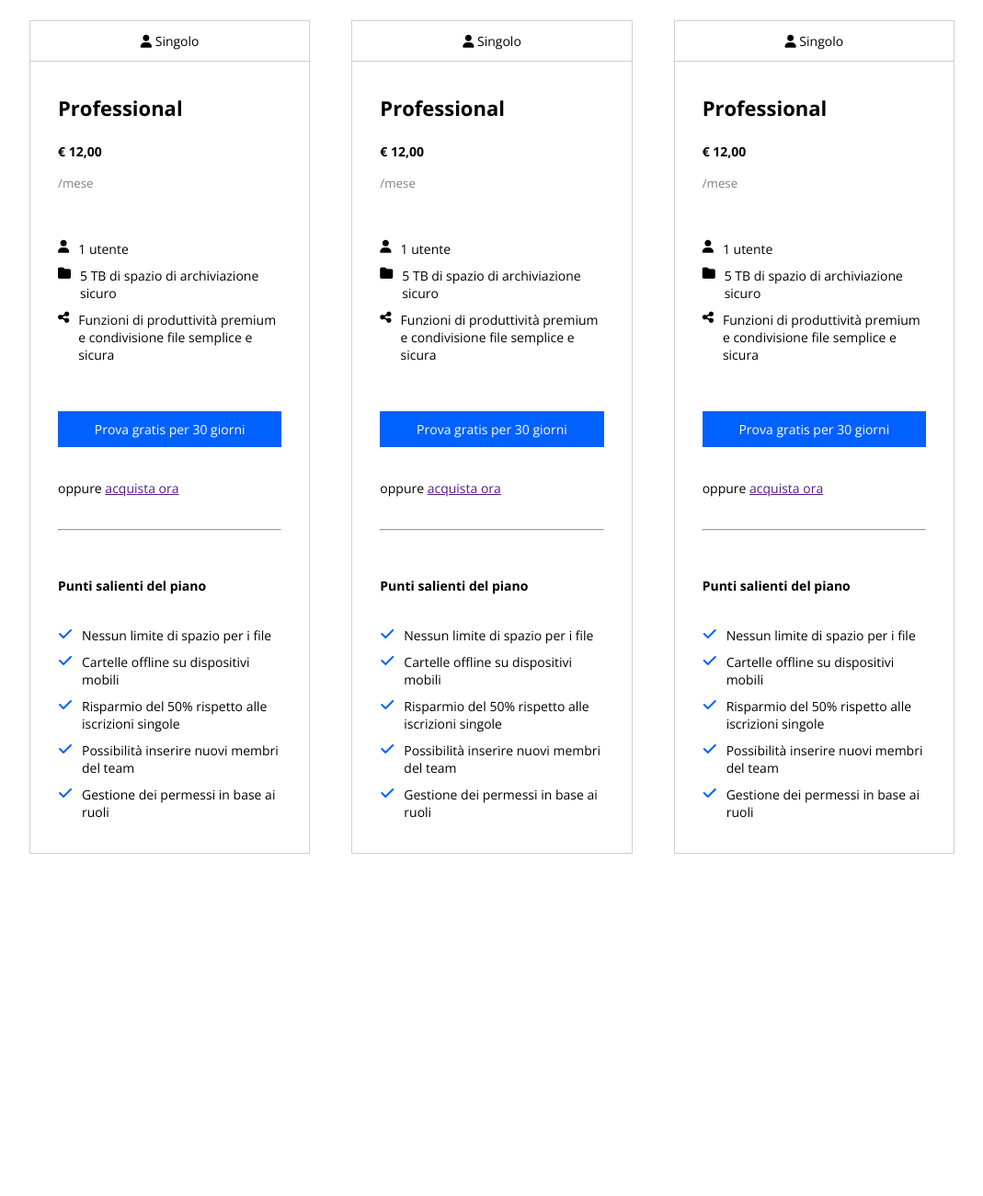
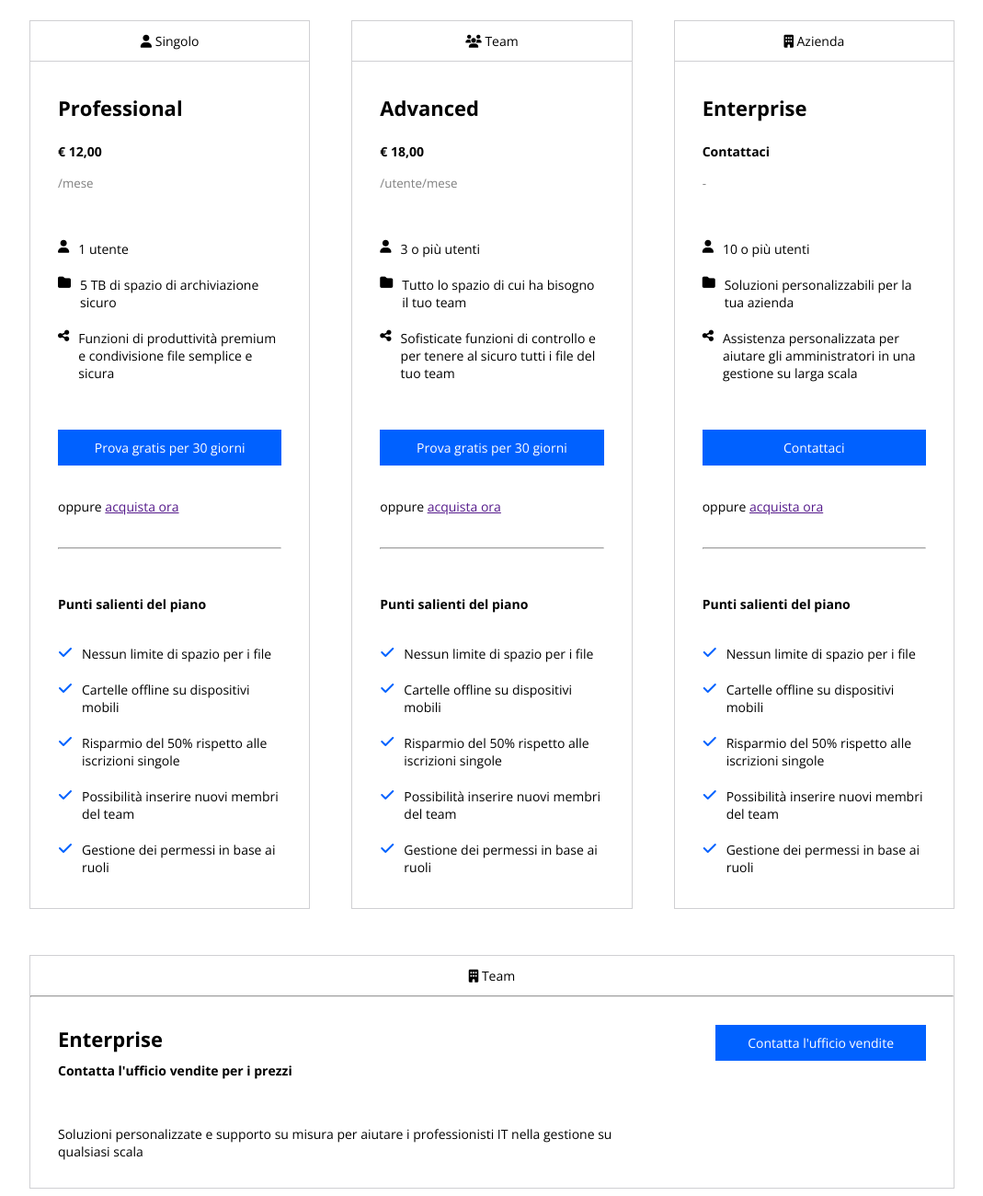
Before and after one commit to albertogioia93/htmlcss-dropbox, a plain HTML site: page index.html in a window 1280 px wide. Shown: the part 1246-2546 px from the top of the page at 92% size, without its empty margins (105-1174 px from the left). Before the commit the page ends 2339 px from the top, so only its background shows below. Drawn offline with nearby package versions, Linux system fonts and the light colour scheme.

Commit message:
fine seconda sezione + fix contenuti

```diff
--- a/css/style.css
+++ b/css/style.css
@@ -197,7 +197,7 @@ h3 {
 }
 
 .tariffaspecifica ul li {
-    margin-top: 10px;
+    margin-top: 20px;
     font-size: 14px;
     display: flex;
     gap: 10px;
@@ -233,3 +233,52 @@ h4 {
     margin-top: 35px;
     font-size: 14px;
 }
+
+.bigcontainer3 {
+    max-width: 1006px;
+    margin-top: 50px;
+    border: 1px solid #d0d0d3;
+}
+
+
+.hrteam {
+    margin-top: 0;
+}
+
+.cont {
+    max-width: 1006px;
+    display: flex;
+    padding: 30px;
+    justify-content: space-between;
+}
+
+.col1 {
+    width: 70%;
+}
+
+.col2 {
+    width: 30%;
+    display: flex;
+    align-items: flex-start;
+    justify-content: flex-end;
+
+}
+
+.uffvendite {
+    background-color:  #0061ff;
+    color: white;
+    text-align: center;
+    padding: 10px 35px;
+    font-size: 14px;
+    display: inline-block;
+}
+
+.bigcontainer3 h4 {
+    margin-top: 10px;
+    font-size: 14px;
+}
+
+.col1 p {
+    font-size: 14px;
+    margin-top: 50px;
+}
--- a/index.html
+++ b/index.html
@@ -68,11 +68,14 @@
         </section>
 
         <section class="pianotariffe">
+
             <h2>Trova il piano business che fa per te</h2>
+
             <ul class="ul2">
                 <li><input type="radio"> Fatturazione mensile</li>
                 <li><input type="radio"> Fatturazione annuale</li>
             </ul>
+
             <div class="bigcontainer2">
                 <div class="tariffaspecifica">
                     <div class="singolo"><i class="fa-solid fa-user"></i> Singolo</div>
@@ -99,15 +102,15 @@
                     </div>
                 </div>
                 <div class="tariffaspecifica">
-                    <div class="singolo"><i class="fa-solid fa-user"></i> Singolo</div>
+                    <div class="singolo"><i class="fa-solid fa-users"></i></i> Team</div>
                     <div class="dettaglitariffa">
-                        <h3>Professional</h3>
-                        <h4 class="prezzo">€ 12,00</h4>
-                        <small class="mese">/mese</small>
+                        <h3>Advanced</h3>
+                        <h4 class="prezzo">€ 18,00</h4>
+                        <small class="mese">/utente/mese</small>
                         <ul>
-                           <li><i class="fa-solid fa-user"></i>1 utente</li>
-                           <li><i class="fa-solid fa-folder"></i>5 TB di spazio di archiviazione sicuro</li>
-                           <li><i class="fa-solid fa-share-nodes"></i>Funzioni di produttività premium e condivisione file semplice e sicura</li>
+                           <li><i class="fa-solid fa-user"></i>3 o più utenti</li>
+                           <li><i class="fa-solid fa-folder"></i>Tutto lo spazio di cui ha bisogno il tuo team</li>
+                           <li><i class="fa-solid fa-share-nodes"></i>Sofisticate funzioni di controllo e per tenere al sicuro tutti i file del tuo team</li>
                         </ul>
                         <div class="provagratuita">Prova gratis per 30 giorni</div>
                         <div class="link">oppure <a href="">acquista ora</a></div>
@@ -123,17 +126,17 @@
                     </div>
                 </div>
                 <div class="tariffaspecifica">
-                    <div class="singolo"><i class="fa-solid fa-user"></i> Singolo</div>
+                    <div class="singolo"><i class="fa-solid fa-building"></i> Azienda</div>
                     <div class="dettaglitariffa">
-                        <h3>Professional</h3>
-                        <h4 class="prezzo">€ 12,00</h4>
-                        <small class="mese">/mese</small>
+                        <h3>Enterprise</h3>
+                        <h4 class="prezzo">Contattaci</h4>
+                        <small class="mese">-</small>
                         <ul>
-                           <li><i class="fa-solid fa-user"></i>1 utente</li>
-                           <li><i class="fa-solid fa-folder"></i>5 TB di spazio di archiviazione sicuro</li>
-                           <li><i class="fa-solid fa-share-nodes"></i>Funzioni di produttività premium e condivisione file semplice e sicura</li>
+                           <li><i class="fa-solid fa-user"></i>10 o più utenti</li>
+                           <li><i class="fa-solid fa-folder"></i>Soluzioni personalizzabili per la tua azienda</li>
+                           <li><i class="fa-solid fa-share-nodes"></i>Assistenza personalizzata per aiutare gli amministratori in una gestione su larga scala</li>
                         </ul>
-                        <div class="provagratuita">Prova gratis per 30 giorni</div>
+                        <div class="provagratuita">Contattaci</div>
                         <div class="link">oppure <a href="">acquista ora</a></div>
                         <hr>
                         <h4>Punti salienti del piano</h4>
@@ -146,9 +149,23 @@
                         </ul>
                     </div>
                 </div>
+            </div>
 
+            <div class="bigcontainer3">
+                <div class="singolo"><i class="fa-solid fa-building"></i> Team</div>
+                <hr class="hrteam">
+                <div class="cont">
+                    <div class="col1">
+                        <h3>Enterprise</h3>
+                        <h4>Contatta l'ufficio vendite per i prezzi</h4>
+                        <p>Soluzioni personalizzate e supporto su misura per aiutare i professionisti IT nella gestione su qualsiasi scala</p>
+                    </div>
+                    <div class="col2">
+                        <div class="uffvendite">Contatta l'ufficio vendite</div>
+                    </div>
+                </div>
+            </div>
 
-            </div>
         </section>
     </main>
     <!-- /Fine main -->
```
